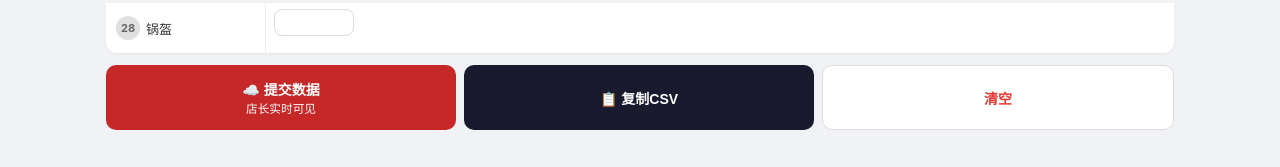
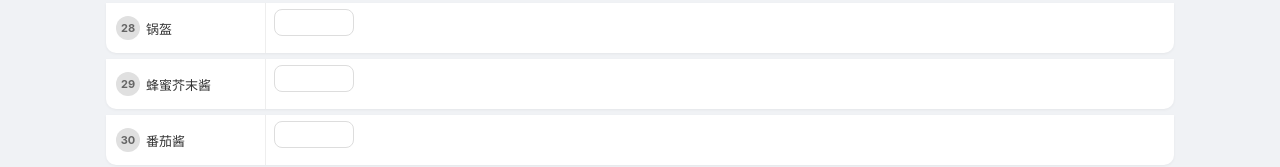
Before and after one commit to renyijie2026/zhouheiya-api, a plain HTML site: page 汉堡店员录入.html in a window 1280 px wide. Shown: the part 1669-1836 px from the top of the page. Drawn offline with Linux system fonts and the light colour scheme.

Commit message:
汉堡新增产品：蜂蜜芥末酱、番茄酱、牛肉饼、酸黄瓜

```diff
--- a/汉堡店员录入.html
+++ b/汉堡店员录入.html
@@ -107,7 +107,7 @@
 // ========== 配置 ==========
 const API_BASE = 'https://rgpffikvksqy.usw-1.sealos.app/';
 
-const PRODUCTS = ['面包坯','起酥油','沙拉酱','千岛酱','裹粉','金龙鱼油','菠萝','番茄沙司','翅根盒','抽纸','手套','湿巾','生菜','青椒','辣鸡腿','不辣鸡腿','卤肉','汤','千层饼','鳕鱼','鸡翅根','薯条','地瓜丸','洋葱圈','鲜奶布丁','鸡叉骨','翅根','锅盔'];
+const PRODUCTS = ['面包坯','起酥油','沙拉酱','千岛酱','裹粉','金龙鱼油','菠萝','番茄沙司','翅根盒','抽纸','手套','湿巾','生菜','青椒','辣鸡腿','不辣鸡腿','卤肉','汤','千层饼','鳕鱼','鸡翅根','薯条','地瓜丸','洋葱圈','鲜奶布丁','鸡叉骨','翅根','锅盔','蜂蜜芥末酱','番茄酱','牛肉饼','酸黄瓜'];
 
 const STORES = ['新街口','新辰里','大兴黄村','华贸','中关村','玉蜓桥','海光寺','北辰','宁河','沙河'];
 const METRICS = [{key:'qty', label:'剩余库存（箱）'}];
```
